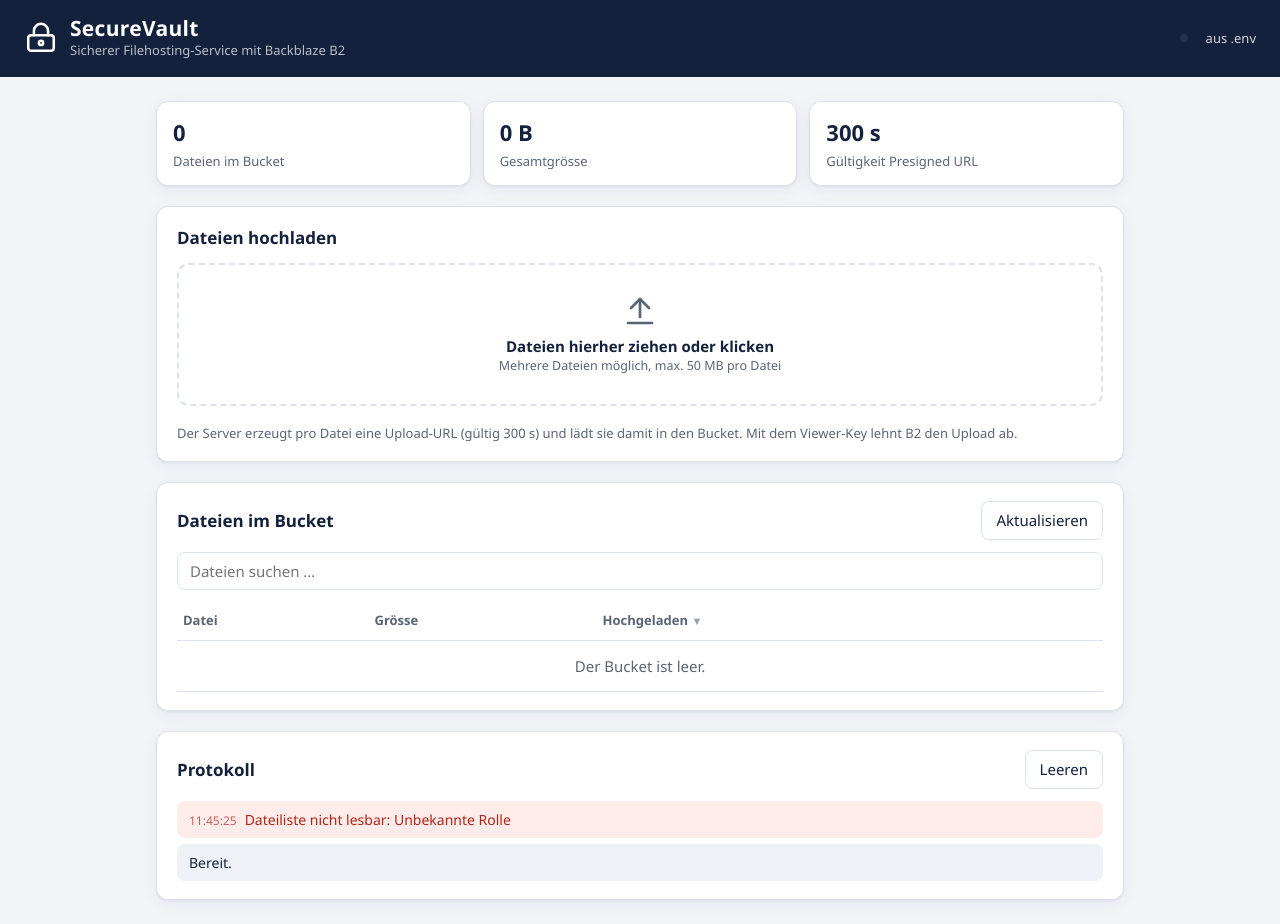
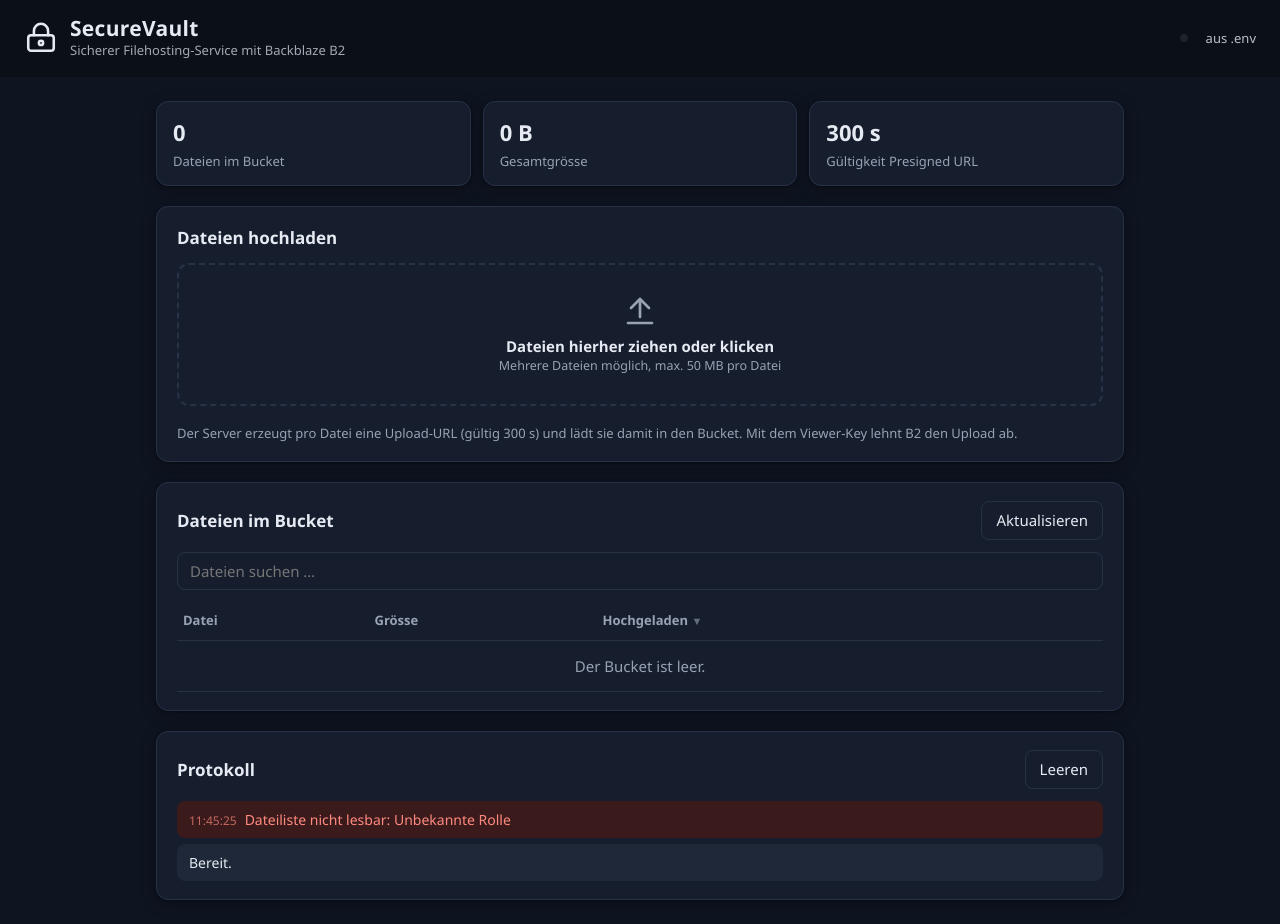
Before and after one commit to timziegler-1/securevault, a Flask app: page / in a window 1280 px wide. Run offline with Flask 3, Linux system fonts and the light colour scheme; parts of the project's set-up code (start-up, migrations or seed data) failed here and were passed over.

Commit message:
Frontend: immer dunkles Design
Co-Authored-By: Claude Opus 5.5 (1M context) <noreply@anthropic.com>

```diff
--- a/templates/index.html
+++ b/templates/index.html
@@ -5,21 +5,14 @@
 <meta name="viewport" content="width=device-width, initial-scale=1">
 <title>SecureVault</title>
 <style>
+  /* Immer dunkles Design, unabhaengig von der Systemeinstellung */
   :root {
-    --bg: #F2F4F8; --card: #FFFFFF; --ink: #14213D; --muted: #5A6475;
-    --line: #DDE2EA; --accent: #C8102E; --accent-soft: #FBE7EA;
-    --ok: #1E7A34; --okbg: #E8F5EC; --err: #B42318; --errbg: #FDECEA;
-    --code: #EEF1F5; --head: #14213D; --head-ink: #FFFFFF;
-    --shadow: 0 1px 2px rgba(20,33,61,.06), 0 4px 16px rgba(20,33,61,.06);
-  }
-  @media (prefers-color-scheme: dark) {
-    :root {
-      --bg: #0E1420; --card: #161E2E; --ink: #E6EAF2; --muted: #98A2B3;
-      --line: #273247; --accent: #F0566E; --accent-soft: #3A1C25;
-      --ok: #6FD08C; --okbg: #15301F; --err: #FF8A80; --errbg: #3A1A1A;
-      --code: #1E2839; --head: #0A0F18; --head-ink: #E6EAF2;
-      --shadow: 0 1px 2px rgba(0,0,0,.3), 0 4px 16px rgba(0,0,0,.25);
-    }
+    color-scheme: dark;
+    --bg: #0E1420; --card: #161E2E; --ink: #E6EAF2; --muted: #98A2B3;
+    --line: #273247; --accent: #F0566E; --accent-soft: #3A1C25;
+    --ok: #6FD08C; --okbg: #15301F; --err: #FF8A80; --errbg: #3A1A1A;
+    --code: #1E2839; --head: #0A0F18; --head-ink: #E6EAF2;
+    --shadow: 0 1px 2px rgba(0,0,0,.3), 0 4px 16px rgba(0,0,0,.25);
   }
   * { box-sizing: border-box; }
   body { margin: 0; background: var(--bg); color: var(--ink);
```
